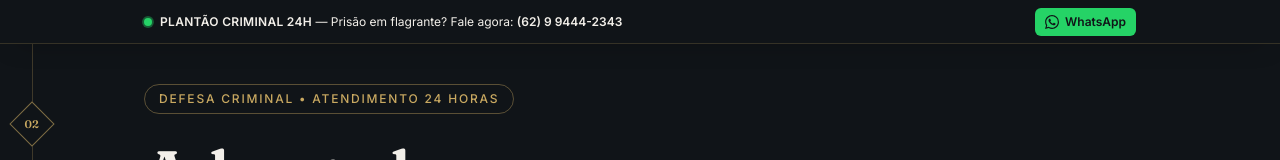
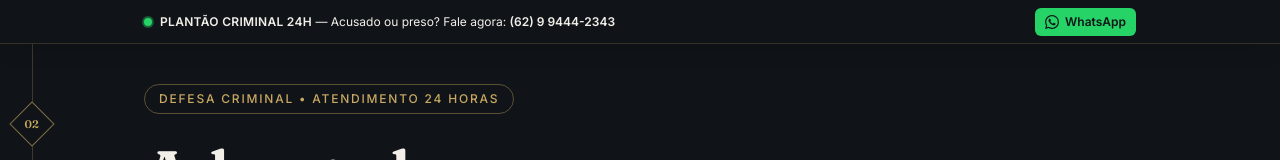
Before and after one commit to FelipeMoreira2024/faustino2026-02, a Next.js app: page / in a window 1280 px wide. Shown: the top 160 px of the page. Built offline with nearby package versions, Linux system fonts and the light colour scheme; no server answers.

Commit message:
Update text in Topbar component for clarity by changing "Prisão em flagrante?" to "Acusado ou preso?" to better reflect the context of legal assistance.

```diff
--- a/components/sections/Topbar.tsx
+++ b/components/sections/Topbar.tsx
@@ -16,7 +16,7 @@ export function Topbar() {
             </strong>
             <span className="hidden md:inline">
               {" "}
-              — Prisão em flagrante? Fale agora:
+              — Acusado ou preso? Fale agora:
             </span>{" "}
             <a
               href={PHONE_TEL}
```
